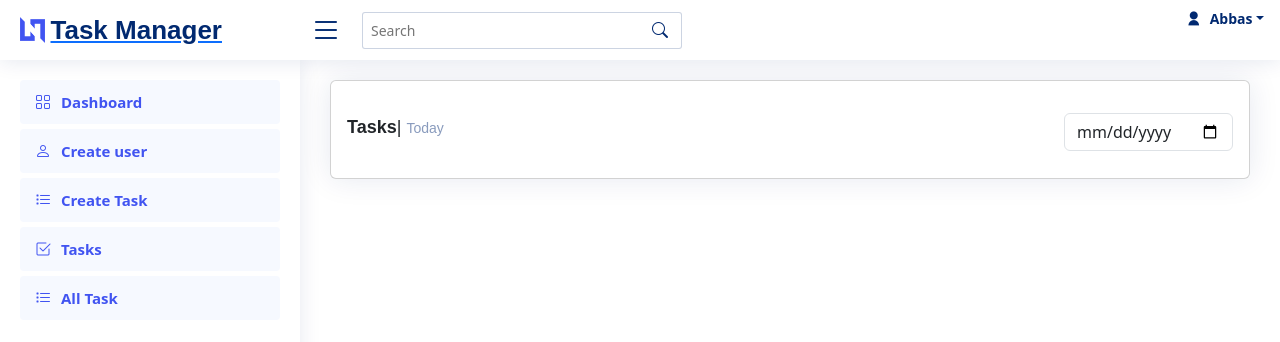
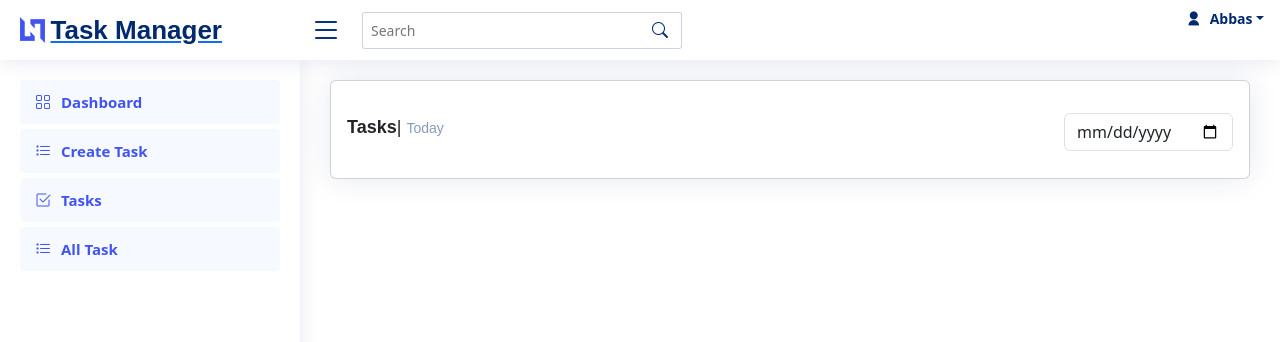
Before and after one commit to Khursihed/TaskManager, an Angular app in the folder Frontend/: page /task in a window 1280 px wide. Shown: the top 342 px of the page. Built offline with nearby package versions, Linux system fonts and the light colour scheme.

Commit message:
Updated MeanStack

```diff
--- a/Frontend/src/app/admin/menu/menu.component.html
+++ b/Frontend/src/app/admin/menu/menu.component.html
@@ -9,12 +9,7 @@
           <span>Dashboard</span>
         </a>
       </li>
-      <li class="nav-item">
-        <a class="nav-link" href="#/admin/user">
-          <i class="bi bi-person"></i>
-          <span>Create user</span>
-        </a>
-      </li>
+
       <li class="nav-item">
         <a class="nav-link" href="#/admin/create">
           <i class="bi bi-list-task"></i>
--- a/Frontend/src/app/admin/screens/tasks/tasks.component.html
+++ b/Frontend/src/app/admin/screens/tasks/tasks.component.html
@@ -3,7 +3,7 @@
     <div class="col-12">
       <div class="card">
         <div class="card-body">
-          <div class="d-flex justify-content-between">
+          <div class="d-flex justify-content-between" *ngIf="TaskData && ShowData == 0">
             <h5 class="card-title"><strong>Tasks</strong>| <span>Today</span></h5>
             <div class="mt-3">
               <input type="date" class="form-control" [(ngModel)]="selectedDate" (change)="GetTaskByDate()">
@@ -37,6 +37,12 @@
 
             </tbody>
           </table>
+          <div class="d-flex justify-content-between"  *ngIf="TaskData?.length>0 && ShowData == 1">
+            <h5 class="card-title"><strong>Tasks</strong>| <span>Today</span></h5>
+            <div class="mt-3">
+             <button type="button" class="btn btn-primary btn-sm" (click)="Back()">Back</button>
+            </div>
+          </div>
           <table class="table table-striped" *ngIf="TaskData?.length>0 && ShowData == 1">
             <thead>
               <tr>
--- a/Frontend/src/app/admin/screens/tasks/tasks.component.ts
+++ b/Frontend/src/app/admin/screens/tasks/tasks.component.ts
@@ -64,4 +64,7 @@ console.log(this.Id[0]._id)
         return
       }
     }
+    Back(){
+      history.back()
+    }
 }
```
